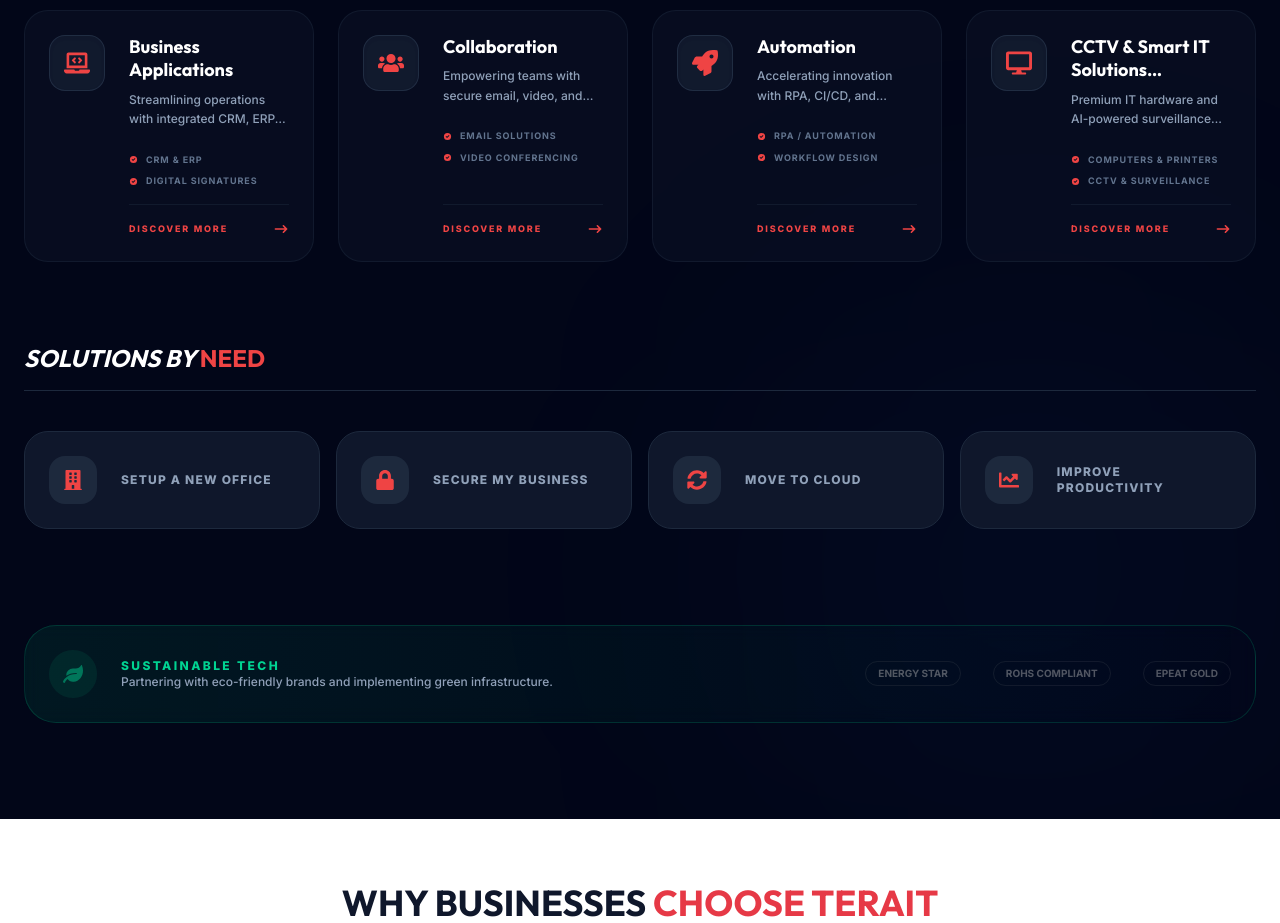
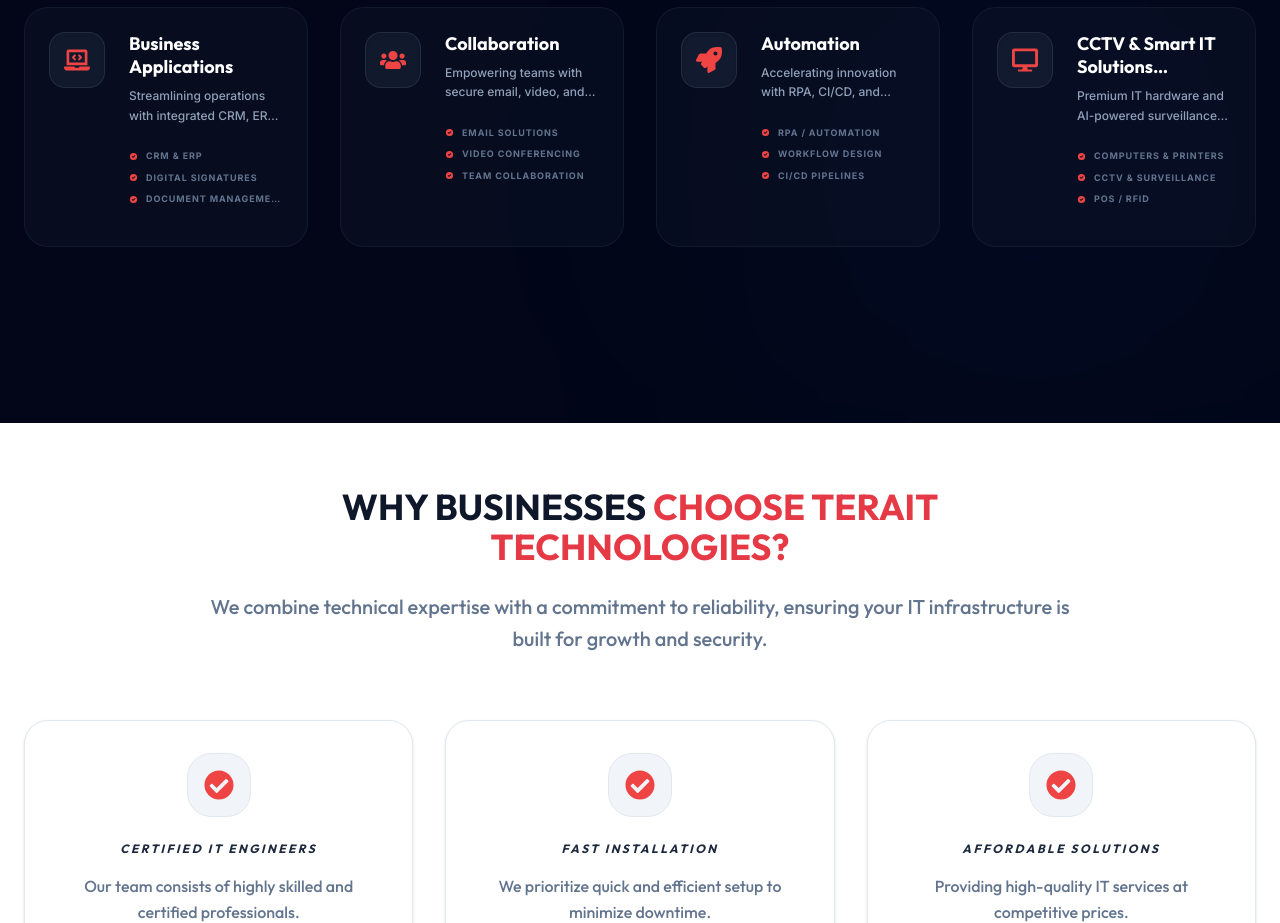
Before and after one commit to hithatreesa/Terait-web, a Next.js app: page / in a window 1280 px wide. Shown: the part 2060-2983 px from the top of the page. Built offline with nearby package versions, Linux system fonts and the light colour scheme.

Commit message:
feat: remove animations and simplify Services section layout

```diff
--- a/src/components/Services.tsx
+++ b/src/components/Services.tsx
@@ -1,12 +1,6 @@
 "use client";
 import React, { useState, useMemo, useEffect } from "react";
-import { motion, AnimatePresence } from "framer-motion";
-import { Card } from "./UI";
 import { HiArrowNarrowRight, HiCheckCircle } from "react-icons/hi";
-import {
-    FaLeaf, FaBuilding, FaLock, FaSyncAlt, FaChartLine
-} from "react-icons/fa";
-import ScrollReveal from "./ScrollReveal";
 import { servicesData, DetailedFeature } from "@/data/servicesData";
 import ServiceModal from "./ServiceModal";
 
@@ -37,17 +31,10 @@
     { id: "cybersecurity", category: "Products", title: "Security Software", desc: "AV, EDR, and Firewalls" },
 ];
 
-const solutionsByNeed = [
-    { title: "Setup a new office", icon: FaBuilding, target: "it-infra" },
-    { title: "Secure my business", icon: FaLock, target: "cybersecurity" },
-    { title: "Move to cloud", icon: FaSyncAlt, target: "cloud-solutions" },
-    { title: "Improve productivity", icon: FaChartLine, target: "automation" },
-];
 
 const Services = () => {
     const [view, setView] = useState<"Services" | "Products">("Services");
     const [selectedId, setSelectedId] = useState<string | null>(null);
-    const [hoveredId, setHoveredId] = useState<string | null>(null);
     const [selectedSubservice, setSelectedSubservice] = useState<DetailedFeature | null>(null);
 
     // Lock background scroll when modal is open
@@ -92,7 +79,6 @@
             <div className="max-w-7xl mx-auto px-6 relative z-10">
                 <div className="flex flex-col md:flex-row md:items-end justify-between mb-16 gap-8">
                     <div className="max-w-4xl">
-                        <ScrollReveal>
                         <span className="text-primary font-bold tracking-[0.3em] uppercase text-xs mb-4 block font-inter">Our Expertise</span>
                         <h2 className="text-4xl md:text-6xl font-black text-white mb-6 tracking-tight leading-none italic uppercase font-outfit md:whitespace-nowrap">
                             Enterprise<span className="text-primary not-italic"> Solutions</span>
@@ -100,33 +86,29 @@
                         <p className="text-slate-400 text-lg font-medium leading-relaxed font-inter">
                             Scalable technology architecture designed for the modern high-performance organization.
                         </p>
-                        </ScrollReveal>
                     </div>
 
                     {/* Toggle Switch */}
-                    <ScrollReveal delay={0.2}>
                     <div className="flex p-1.5 bg-slate-900/80 border border-slate-800 rounded-2xl backdrop-blur-xl shadow-inner w-fit">
                         <button
                             type="button"
                             onClick={() => setView("Services")}
-                                className={`px-8 py-3 rounded-xl text-xs font-black uppercase tracking-widest transition-all duration-300 font-inter ${view === "Services" ? "bg-primary text-white shadow-lg" : "text-slate-500 hover:text-white"}`}
+                            className={`px-8 py-3 rounded-xl text-xs font-black uppercase tracking-widest font-inter ${view === "Services" ? "bg-primary text-white shadow-lg" : "text-slate-500 hover:text-white"}`}
                         >
                             Services
                         </button>
                         <button
                             type="button"
                             onClick={() => setView("Products")}
-                                className={`px-8 py-3 rounded-xl text-xs font-black uppercase tracking-widest transition-all duration-300 font-inter ${view === "Products" ? "bg-primary text-white shadow-lg" : "text-slate-500 hover:text-white"}`}
+                            className={`px-8 py-3 rounded-xl text-xs font-black uppercase tracking-widest font-inter ${view === "Products" ? "bg-primary text-white shadow-lg" : "text-slate-500 hover:text-white"}`}
                         >
                             Products
                         </button>
                     </div>
-                    </ScrollReveal>
                 </div>
 
-                {/* Level 1 Grid */}
-                <div className="grid grid-cols-1 sm:grid-cols-[repeat(auto-fit,minmax(280px,1fr))] gap-6 mb-20">
-                    <AnimatePresence>
+                {/* Balanced 2x4 Grid for 8 items */}
+                <div className="grid grid-cols-1 md:grid-cols-2 lg:grid-cols-4 gap-8 mb-20">
                     {filteredItems.map((item, index) => {
                         const data = servicesData[item.id];
                         if (!data) return null;
@@ -135,32 +117,26 @@
                         const highlights = data.features;
 
                         return (
-                                <motion.div
+                            <div
                                 key={`${view}-${index}`}
-                                    initial={{ opacity: 0, y: 20 }}
-                                    animate={{ opacity: 1, y: 0 }}
-                                    exit={{ opacity: 0, scale: 0.95 }}
-                                    transition={{ delay: index * 0.05 }}
-                                    layout
+                                className="w-full h-full"
                             >
                                 <button
                                     type="button"
                                     onClick={() => setSelectedId(item.id)}
-                                        onMouseEnter={() => setHoveredId(`${item.id}-${index}`)}
-                                        onMouseLeave={() => setHoveredId(null)}
                                     className="group cursor-pointer h-full w-full text-left"
                                     aria-label={`View details for ${title}`}
                                 >
-                                        <Card className="h-full min-h-[220px] bg-slate-900/40 border-slate-800/50 hover:border-primary/40 p-6 flex flex-col xl:flex-row gap-6 transition-all duration-500 hover:scale-[1.03] hover:shadow-[0_0_40px_-10px_rgba(239,68,68,0.2)] rounded-2xl group/card">
+                                    <div className="h-full min-h-[220px] bg-slate-900/40 border-[1px] border-slate-800/50 hover:border-primary/40 p-6 flex flex-col xl:flex-row gap-6 rounded-2xl group/card">
                                         {/* Left Column: Icon */}
-                                            <div className="w-14 h-14 min-w-[56px] rounded-xl bg-slate-800/50 flex items-center justify-center text-primary group-hover/card:bg-primary group-hover/card:text-white transition-all duration-500 shadow-inner border border-slate-700/50 grow-0 shrink-0">
+                                        <div className="w-14 h-14 min-w-[56px] rounded-xl bg-slate-800/50 flex items-center justify-center text-primary group-hover/card:bg-primary group-hover/card:text-white shadow-inner border border-slate-700/50 grow-0 shrink-0">
                                             <data.icon size={26} />
                                         </div>
 
                                         {/* Right Column: Content */}
                                         <div className="flex flex-col grow min-w-0">
                                             <h3
-                                                    className="text-lg font-bold text-white mb-2 group-hover/card:text-primary transition-colors leading-[1.3] font-outfit line-clamp-2 whitespace-normal"
+                                                className="text-lg font-bold text-white mb-2 group-hover/card:text-primary leading-[1.3] font-outfit line-clamp-2 whitespace-normal"
                                                 title={title}
                                             >
                                                 {title}
@@ -169,76 +145,26 @@
                                                 {desc}
                                             </p>
 
-                                                {/* Progressive Disclosure Highlights */}
+                                            {/* Static Highlights */}
                                             <div className="space-y-2 mb-4 grow">
-                                                    {highlights.slice(0, hoveredId === `${item.id}-${index}` ? 4 : 2).map((point, idx) => (
-                                                        <motion.div
+                                                {highlights.slice(0, 3).map((point, idx) => (
+                                                    <div
                                                         key={idx}
-                                                            initial={{ opacity: 0, x: -10 }}
-                                                            animate={{ opacity: 1, x: 0 }}
                                                         className="flex items-center gap-2 text-[9px] uppercase tracking-widest font-bold text-slate-500 font-inter"
                                                     >
                                                         <HiCheckCircle className="text-primary shrink-0" />
-                                                            <span className="group-hover/card:text-slate-300 transition-colors uppercase tracking-[0.1em] font-bold truncate">{point}</span>
-                                                        </motion.div>
+                                                        <span className="group-hover/card:text-slate-300 uppercase tracking-[0.1em] font-bold truncate">{point}</span>
+                                                    </div>
                                                 ))}
                                             </div>
-
-                                                <div className="mt-auto pt-4 border-t border-slate-800/50 flex justify-between items-center group/more w-full">
-                                                    <span className="text-[9px] font-black uppercase tracking-[0.2em] text-primary font-inter">Discover More</span>
-                                                    <HiArrowNarrowRight className="text-primary group-hover/more:translate-x-2 transition-transform" />
                                         </div>
                                     </div>
-                                        </Card>
                                 </button>
-                                </motion.div>
+                            </div>
                         );
                     })}
-                    </AnimatePresence>
             </div>
 
-                {/* Solutions by Need */}
-                <div className="mb-24">
-                    <ScrollReveal>
-                        <h4 className="text-2xl font-bold text-white mb-10 border-b border-slate-800 pb-4 italic uppercase font-outfit">Solutions by <span className="text-primary not-italic">Need</span></h4>
-                        <div className="grid grid-cols-1 sm:grid-cols-2 lg:grid-cols-4 gap-4">
-                            {solutionsByNeed.map((sol, idx) => (
-                                <button
-                                    type="button"
-                                    key={idx}
-                                    onClick={() => setSelectedId(sol.target)}
-                                    className="p-6 rounded-2xl bg-slate-900 border border-slate-800 hover:border-primary/50 flex items-center gap-6 transition-all group text-left"
-                                    aria-label={`Search for solutions for ${sol.title}`}
-                                >
-                                    <div className="w-12 h-12 rounded-xl bg-slate-800 flex items-center justify-center text-primary group-hover:scale-110 transition-transform">
-                                        <sol.icon size={20} />
-                                    </div>
-                                    <span className="text-xs font-black uppercase text-slate-400 group-hover:text-white transition-colors tracking-widest font-inter">{sol.title}</span>
-                                </button>
-                            ))}
-                        </div>
-                    </ScrollReveal>
-                </div>
-
-                {/* Sustainability Strip */}
-                <ScrollReveal>
-                    <div className="bg-gradient-to-r from-emerald-500/10 via-emerald-500/5 to-transparent border border-emerald-500/20 rounded-3xl p-6 flex flex-col md:flex-row items-center justify-between gap-6 backdrop-blur-sm">
-                        <div className="flex items-center gap-6">
-                            <div className="w-12 h-12 rounded-full bg-emerald-500/20 flex items-center justify-center text-emerald-400 animate-pulse">
-                                <FaLeaf size={20} />
-                            </div>
-                            <div>
-                                <h5 className="text-emerald-400 text-xs font-black uppercase tracking-[0.2em] font-inter">Sustainable Tech</h5>
-                                <p className="text-slate-400 text-xs font-medium font-inter">Partnering with eco-friendly brands and implementing green infrastructure.</p>
-                            </div>
-                        </div>
-                        <div className="flex gap-8 opacity-40 grayscale hover:grayscale-0 transition-all duration-700">
-                            <span className="text-[10px] font-bold text-emerald-300 border border-emerald-500/30 px-3 py-1 rounded-full font-inter">ENERGY STAR</span>
-                            <span className="text-[10px] font-bold text-emerald-300 border border-emerald-500/30 px-3 py-1 rounded-full font-inter">ROHS COMPLIANT</span>
-                            <span className="text-[10px] font-bold text-emerald-300 border border-emerald-500/30 px-3 py-1 rounded-full font-inter">EPEAT GOLD</span>
-                        </div>
-                    </div>
-                </ScrollReveal>
             </div>
 
             {/* Managed Modals */}
```
Lines whose indentation alone changed are shown as unchanged.
